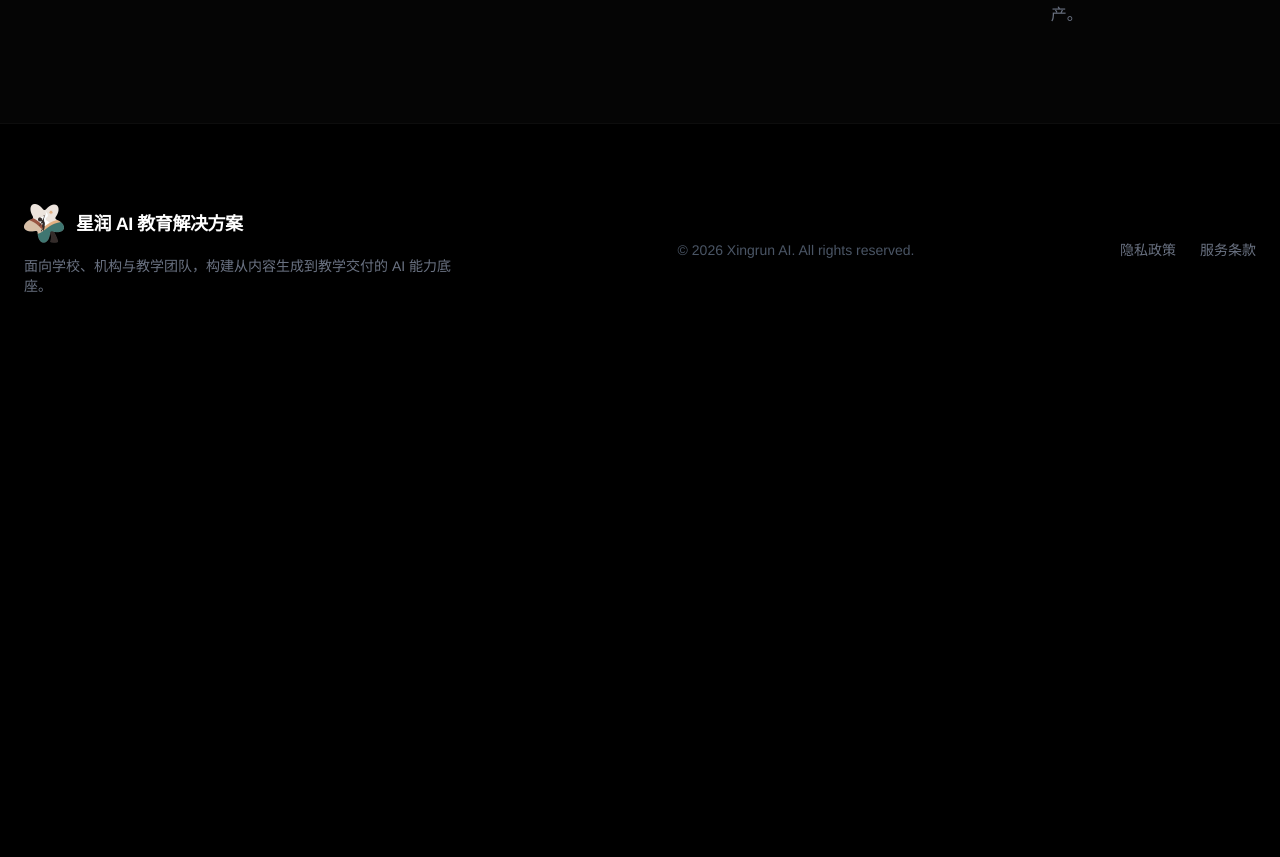
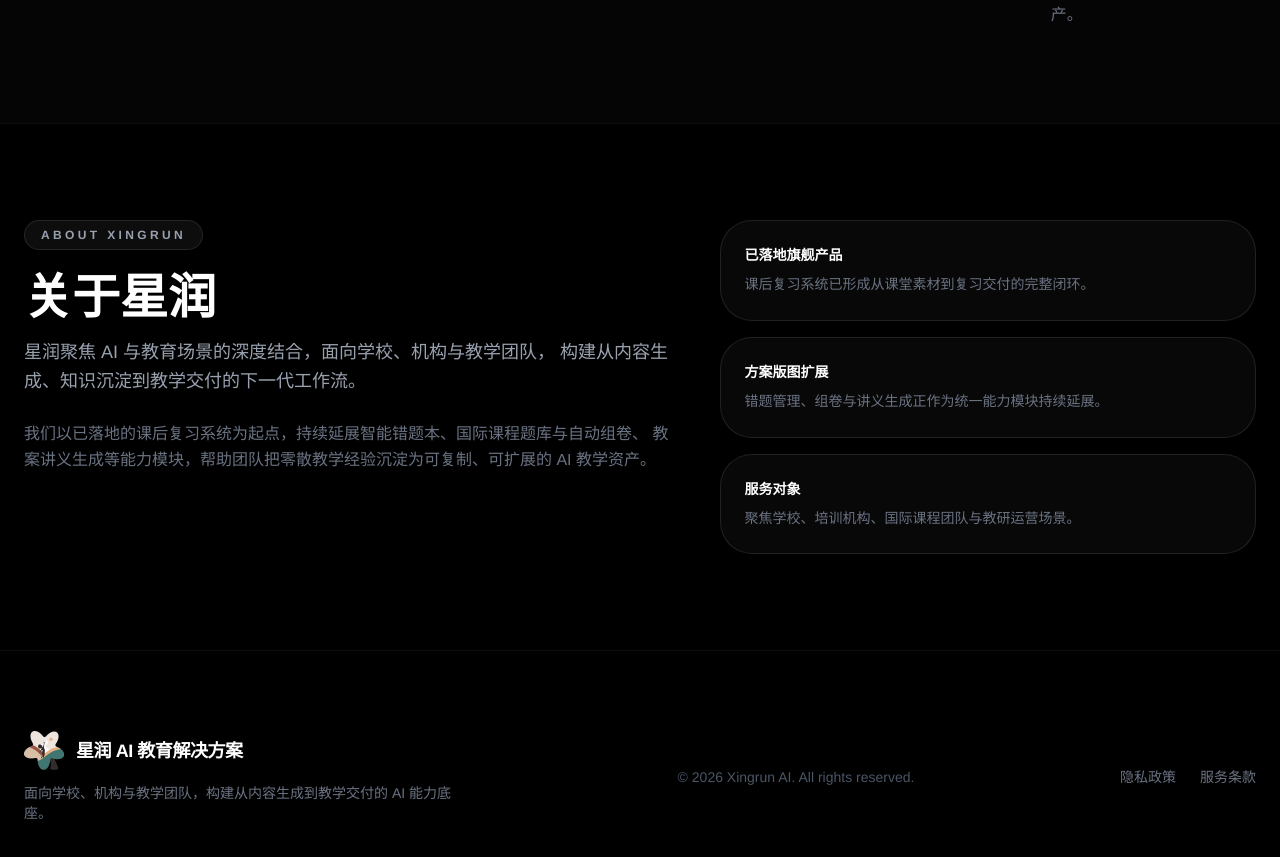
Before and after one commit to KaynXu/Xingrun-Website, a React (Vite) app in the folder frontend/: page / in a window 1280 px wide. Shown: the part 2307-3164 px from the top of the page. Before the commit the page ends 2683 px from the top, so only its background shows below. Built offline with nearby package versions, Linux system fonts and the light colour scheme.

Commit message:
feat: add landing about section

```diff
--- a/frontend/src/App.tsx
+++ b/frontend/src/App.tsx
@@ -1933,8 +1933,54 @@
         </div>
       </section>
 
+      {/* About Section */}
+      <section id="about" className="py-24 border-t border-white/5">
+        <div className="max-w-7xl mx-auto px-6">
+          <div className="grid grid-cols-1 lg:grid-cols-[1.1fr_0.9fr] gap-10 items-start">
+            <div className="space-y-6">
+              <span className="inline-flex items-center rounded-full border border-white/10 bg-white/5 px-4 py-1.5 text-xs font-semibold tracking-[0.28em] text-gray-400">
+                ABOUT XINGRUN
+              </span>
+              <div>
+                <h2 className="text-4xl md:text-5xl font-bold mb-4">关于星润</h2>
+                <p className="max-w-2xl text-lg text-gray-400 leading-relaxed">
+                  星润聚焦 AI 与教育场景的深度结合，面向学校、机构与教学团队，
+                  构建从内容生成、知识沉淀到教学交付的下一代工作流。
+                </p>
+              </div>
+              <p className="max-w-2xl text-sm md:text-base text-gray-500 leading-relaxed">
+                我们以已落地的课后复习系统为起点，持续延展智能错题本、国际课程题库与自动组卷、
+                教案讲义生成等能力模块，帮助团队把零散教学经验沉淀为可复制、可扩展的 AI 教学资产。
+              </p>
+            </div>
+
+            <div className="grid grid-cols-1 sm:grid-cols-3 lg:grid-cols-1 gap-4">
+              {[
+                {
+                  title: '已落地旗舰产品',
+                  body: '课后复习系统已形成从课堂素材到复习交付的完整闭环。',
+                },
+                {
+                  title: '方案版图扩展',
+                  body: '错题管理、组卷与讲义生成正作为统一能力模块持续延展。',
+                },
+                {
+                  title: '服务对象',
+                  body: '聚焦学校、培训机构、国际课程团队与教研运营场景。',
+                },
+              ].map((item) => (
+                <div key={item.title} className="rounded-[2rem] border border-white/10 bg-white/[0.03] p-6">
+                  <p className="text-sm font-semibold text-white mb-2">{item.title}</p>
+                  <p className="text-sm text-gray-500 leading-relaxed">{item.body}</p>
+                </div>
+              ))}
+            </div>
+          </div>
+        </div>
+      </section>
+
       {/* Footer */}
-      <footer id="about" className="py-20 border-t border-white/5">
+      <footer className="py-20 border-t border-white/5">
         <div className="max-w-7xl mx-auto px-6 flex flex-col md:flex-row items-center justify-between gap-8">
           <div className="flex flex-col items-center md:items-start gap-3">
             <div className="flex items-center gap-3">
```
